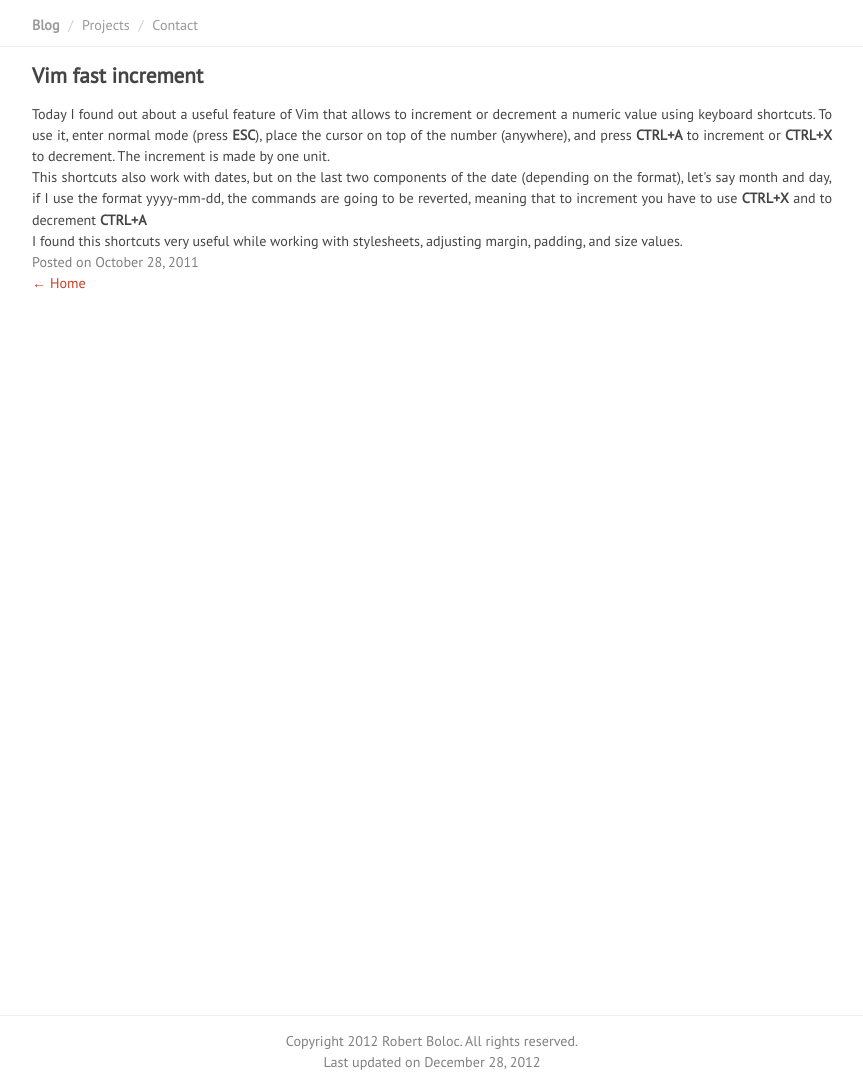
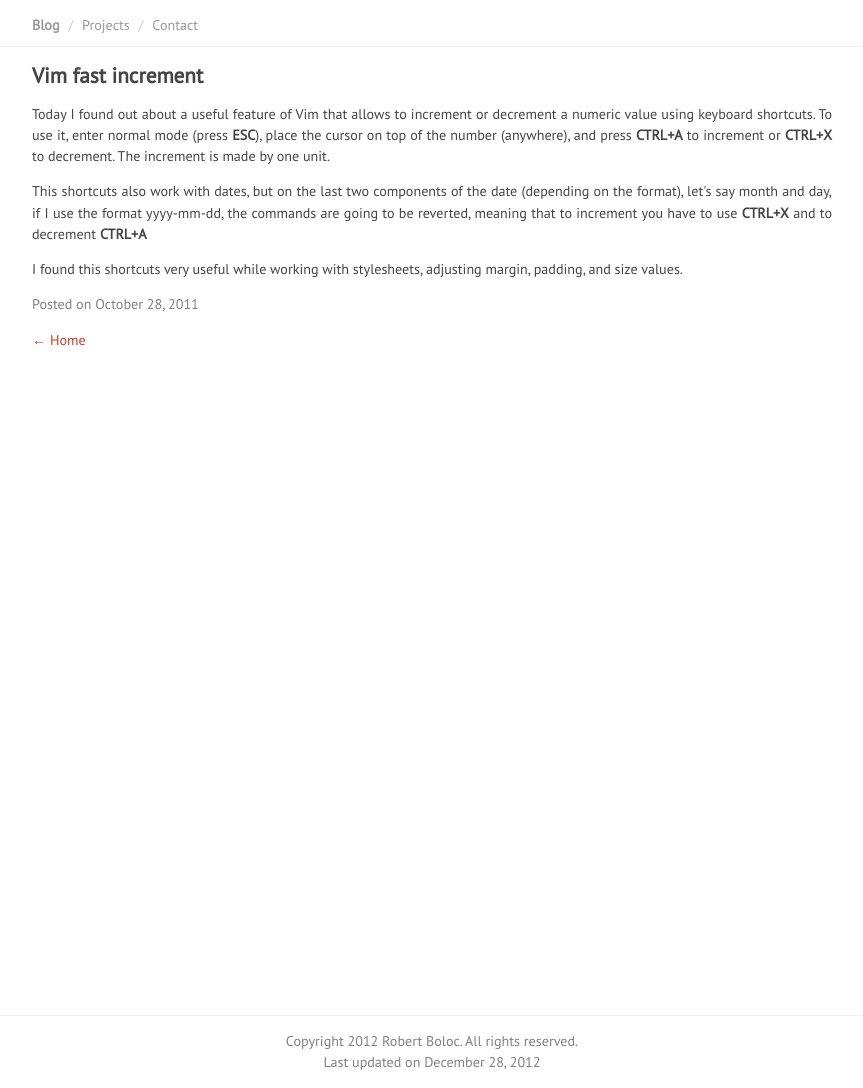
Before and after one commit to minivan/minivan.github.io, a Jekyll site: the page built from _posts/2011-10-28-vim-fast-increment.html, in a window 1280 px wide. Shown: the whole page, without its empty margins (208-1071 px from the left). Built offline with Jekyll 4.4.1, drawn with Linux system fonts in a browser that asks for light colours.

Commit message:
fixed p and footer elements

```diff
--- a/css/main.css
+++ b/css/main.css
@@ -1,4 +1,4 @@
-html, body, div, ul, li, p {
+html, body, div, ul, li {
     margin: 0;
     padding: 0;
 }
@@ -57,6 +57,10 @@
     margin-bottom : 0;
 }
 
+ul.slats li p {
+    margin: 0;
+}
+
 ul.slats li p span.meta {
     display: block;
     color: #999;
@@ -64,11 +68,6 @@
 
 footer {
     color: gray;
-}
-
-article footer {
-    padding: 0 !important;
-    border: none !important;
 }
 
 #main-footer {
--- a/index.html
+++ b/index.html
@@ -7,8 +7,9 @@
     <li>
         <h3><a href="{{ post.url }}" title="{{ post.title }}">{{ post.title }}</a></h3>
         <p>
-        {{ post.excerpt }}
-        <span class="meta">{{ post.date | date: "%B %d, %Y" }}</span></p>
+            {{ post.excerpt }}
+            <span class="meta">{{ post.date | date: "%B %d, %Y" }}</span>
+        </p>
     </li>
     {% endfor %}
 </ul>
```
